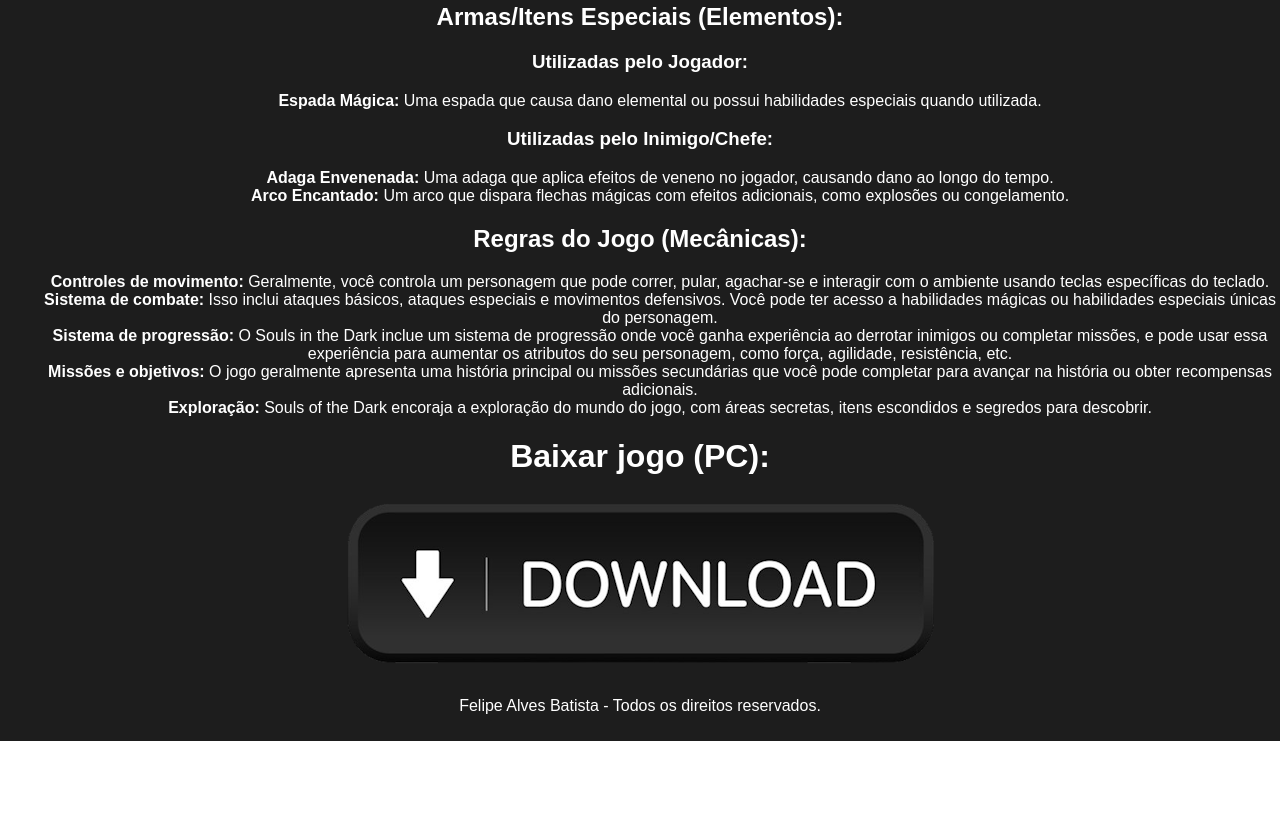
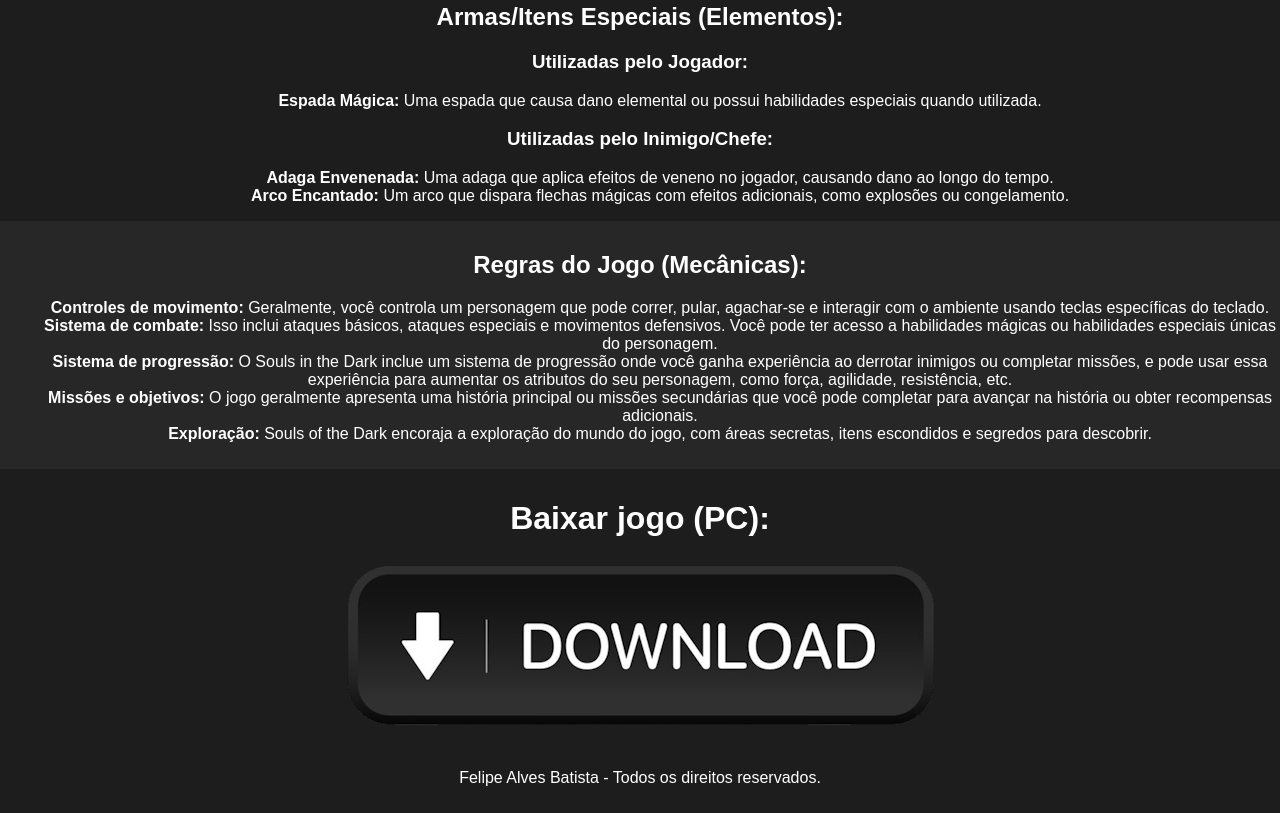
Before and after one commit to PyxisCaelum/TechForge, a plain HTML site: page Site do Jogo do Felipe/index.html in a window 1280 px wide. Shown: the part 1958-2771 px from the top of the page. Before the commit the page ends 2699 px from the top, so only its background shows below. Drawn offline with Linux system fonts and the light colour scheme.

Commit message:
Pequeno erro com as IDs

```diff
--- a/Site do Jogo do Felipe/index.html
+++ b/Site do Jogo do Felipe/index.html
@@ -170,6 +170,7 @@
             <li><strong>Arco Encantado:</strong> Um arco que dispara flechas mágicas com efeitos adicionais, como
                 explosões ou congelamento.</li>
         </ul>
+        <div id="regras">
             <h2>Regras do Jogo (Mecânicas):</h2>
             <ul>
                 <li><strong>Controles de movimento:</strong> Geralmente, você controla um personagem que pode correr,
@@ -189,9 +190,12 @@
                 <li><strong>Exploração:</strong> Souls of the Dark encoraja a exploração do mundo do jogo, com áreas
                     secretas, itens escondidos e segredos para descobrir.</li>
             </ul>
+        </div>
+        <div id="baixar">
             <h1>Baixar jogo (PC):</h1>
             <a href="Jogo/index.html" name="Baixar jogo" alt="Baixar jogo" target="_blank"> <img
                     src="Images/Baixarjogo.png" alt="Baixar jogo"></a>
+        </div>
         </main>
 </body>
 <footer>
```
Lines whose indentation alone changed are shown as unchanged.
